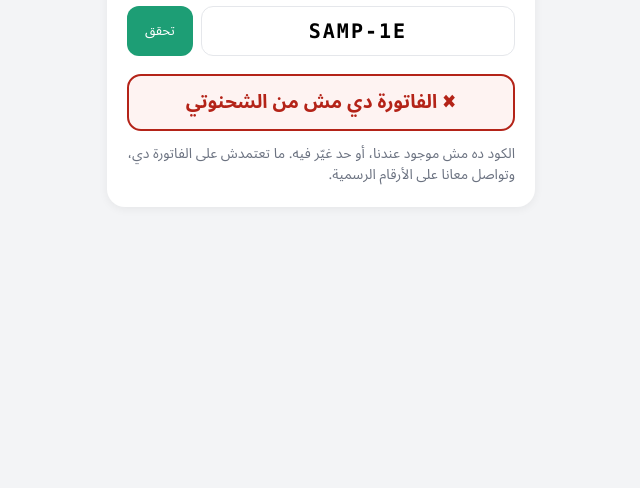
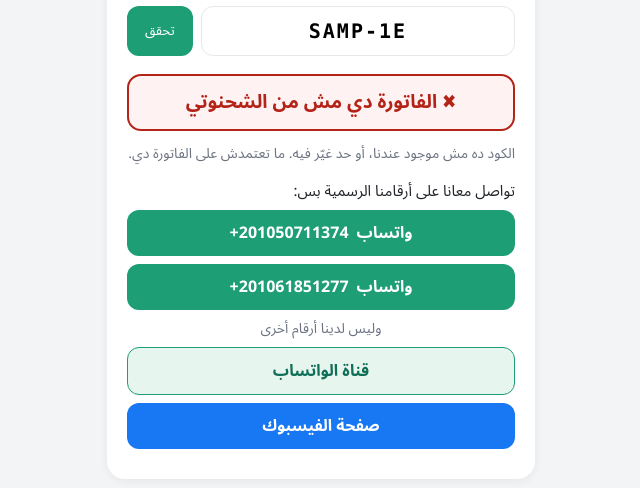
Before and after one commit to shahnuty/shahnuty.github.io, a plain HTML site: page v/index.html in a window 1280 px wide. Both pictures are taken after typing "Sample" into the empty fields and a click on the button "تحقق". Shown: the part 118-606 px from the top of the page, without its empty margins (319-959 px from the left). Drawn offline with Linux system fonts and the light colour scheme.

Commit message:
contact buttons

```diff
--- a/v/index.html
+++ b/v/index.html
@@ -30,6 +30,13 @@
   .num { direction:ltr; unicode-bidi:isolate; }
   .paid { color:var(--g2); }
   .note { color:var(--mut); font-size:14px; margin:12px 0 0; }
+  .contact { margin-top:16px; }
+  .contact p { margin:0 0 8px; font-size:15px; }
+  .btn { display:flex; align-items:center; justify-content:center; gap:8px; text-decoration:none; font-weight:700; border-radius:12px; padding:11px 12px; margin:8px 0; font-size:16px; }
+  .wa { background:#1D9E75; color:#fff; }
+  .wach { background:#E7F5EF; color:#0F6E56; border:1.5px solid #1D9E75; }
+  .fb { background:#1877F2; color:#fff; }
+  .only { text-align:center; color:var(--mut); font-size:14px; margin:4px 0 6px; }
   [hidden] { display:none !important; }
 </style>
 </head>
@@ -66,12 +73,20 @@
 
     <div id="fake" hidden>
       <div class="box bad">✖ الفاتورة دي مش من الشحنوتي</div>
-      <p class="note">الكود ده مش موجود عندنا، أو حد غيّر فيه. ما تعتمدش على الفاتورة دي، وتواصل معانا على الأرقام الرسمية.</p>
+      <p class="note">الكود ده مش موجود عندنا، أو حد غيّر فيه. ما تعتمدش على الفاتورة دي.</p>
     </div>
 
     <div id="err" hidden>
       <div class="box wait">مش قادرين نتحقق دلوقتي</div>
       <p class="note">اتأكد إن النت شغال وجرّب تاني بعد شوية.</p>
+    </div>
+    <div id="contact" class="contact" hidden>
+      <p id="ctTitle">للتواصل معانا على أرقامنا الرسمية بس:</p>
+      <a class="btn wa" href="https://wa.me/201050711374" target="_blank" rel="noopener">واتساب <span class="num">+201050711374</span></a>
+      <a class="btn wa" href="https://wa.me/201061851277" target="_blank" rel="noopener">واتساب <span class="num">+201061851277</span></a>
+      <div class="only">وليس لدينا أرقام أخرى</div>
+      <a class="btn wach" href="https://whatsapp.com/channel/0029Vb6Nx1Y3LdQZjf75ff23" target="_blank" rel="noopener">قناة الواتساب</a>
+      <a class="btn fb" href="https://www.facebook.com/shahnuty" target="_blank" rel="noopener">صفحة الفيسبوك</a>
     </div>
   </div>
 </div>
@@ -84,7 +99,7 @@
   function fmt(c) { return c.length > 4 ? c.slice(0, 4) + '-' + c.slice(4) : c; }
   function hex(a) { return Array.from(a).map(function (x) { return ('0' + x.toString(16)).slice(-2); }).join(''); }
   function unb64(s) { var b = atob(s), a = new Uint8Array(b.length); for (var i = 0; i < b.length; i++) a[i] = b.charCodeAt(i); return a; }
-  function show(id) { ['wait', 'good', 'fake', 'err'].forEach(function (x) { $(x).hidden = x !== id; }); $('hint').hidden = !!id; }
+  function show(id) { ['wait', 'good', 'fake', 'err'].forEach(function (x) { $(x).hidden = x !== id; }); $('hint').hidden = !!id; $('contact').hidden = !id || id === 'wait'; $('ctTitle').textContent = id === 'fake' ? 'تواصل معانا على أرقامنا الرسمية بس:' : 'للتواصل معانا:'; }
   function two(n) { return String(n).padStart(2, '0'); }
   function when(ts) {
     try {
```
